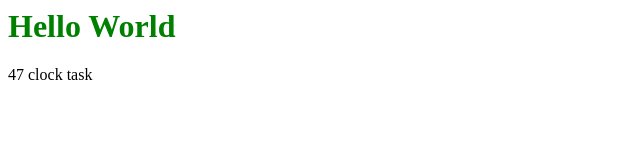
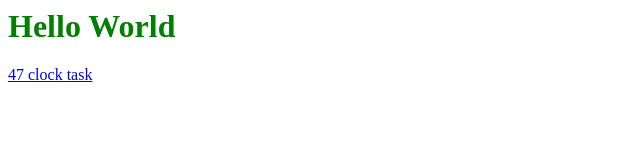
Before and after one commit to ZeitcipherCodes/zeitciphercodes.github.com, a plain HTML site: page index.html in a window 1280 px wide. Shown: the full height of the page, 0-640 px from the left. Drawn offline with Linux system fonts and the light colour scheme.

Commit message:
Update index.html

```diff
--- a/index.html
+++ b/index.html
@@ -1,4 +1,4 @@
 <h1 style="color: green">Hello World</h1>
 
 
-<a herf="47/index.html">47 clock task</a>
+<a href="47/index.html">47 clock task</a>
```
